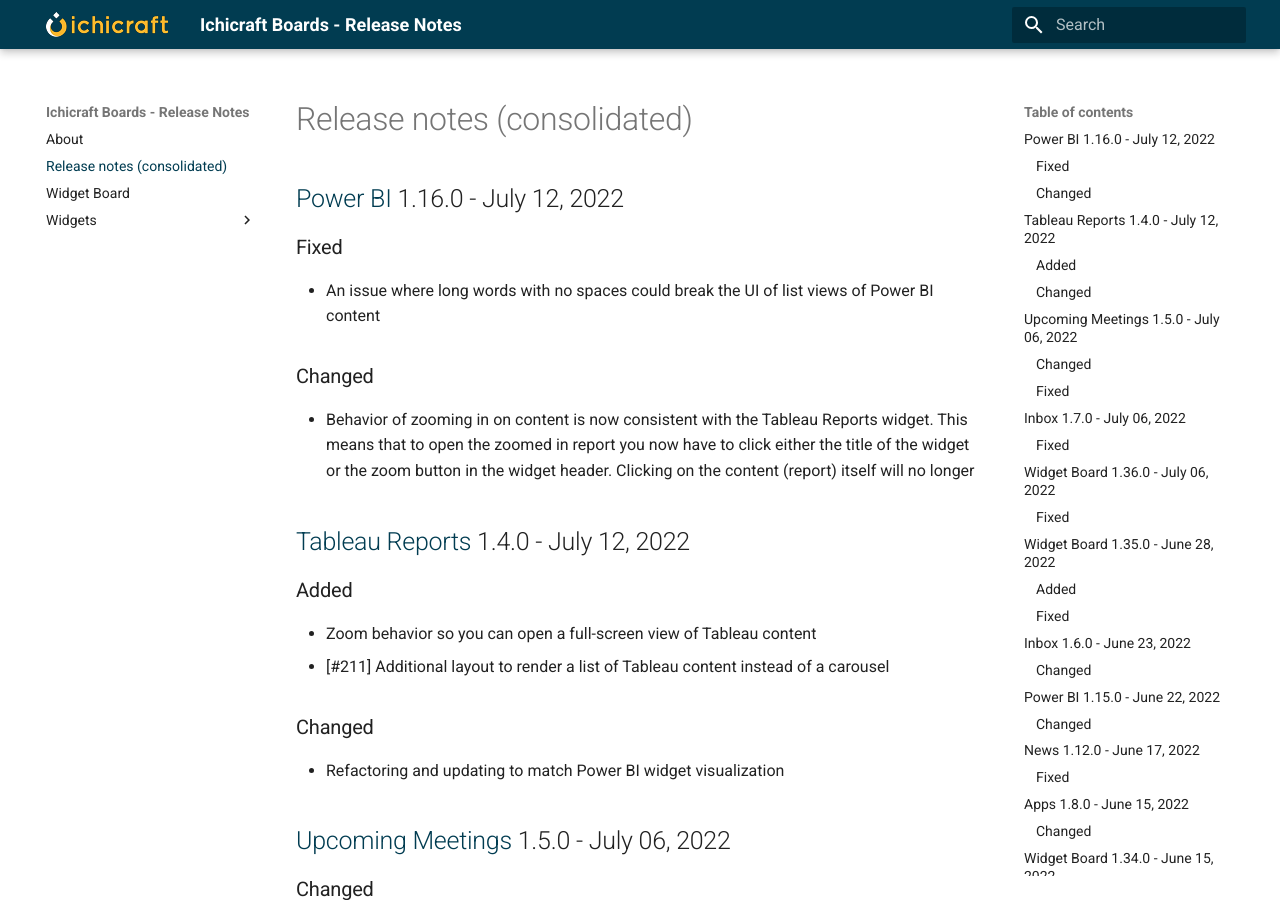
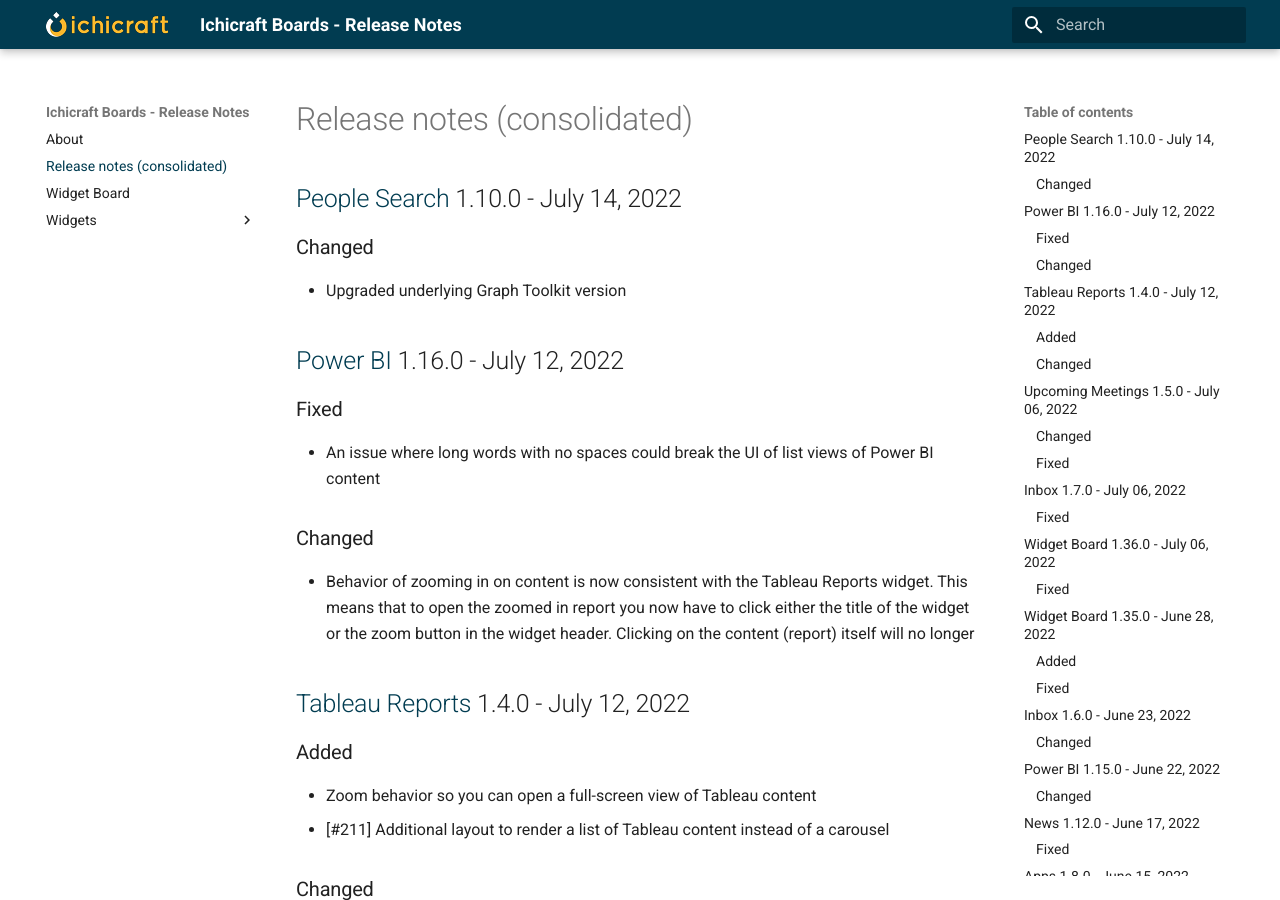
Before and after one commit to ichicraft/widgets-docs, an MkDocs documentation site: the page built from docs/Release-notes-(consolidated).md, in a window 1280 px wide and 900 px high. Built offline with MkDocs 1.6.1 and Material for MkDocs 9.7.7, drawn with Linux system fonts in a browser that asks for light colours.

Commit message:
Release notes updated by BuildService

```diff
--- a/docs/Release-notes-(consolidated).md
+++ b/docs/Release-notes-(consolidated).md
@@ -1,3 +1,8 @@
+## [People Search](./Widgets/People Search.md) 1.10.0 - July 14, 2022
+
+### Changed
+- Upgraded underlying Graph Toolkit version
+
 ## [Power BI](./Widgets/Power BI.md) 1.16.0 - July 12, 2022
 
 ### Fixed
--- a/docs/Widgets/People Search.md
+++ b/docs/Widgets/People Search.md
@@ -1,3 +1,8 @@
+## 1.10.0 - July 14, 2022
+
+### Changed
+- Upgraded underlying Graph Toolkit version
+
 ## 1.9.0 - May 10, 2022
 
 ### Fixed
```
